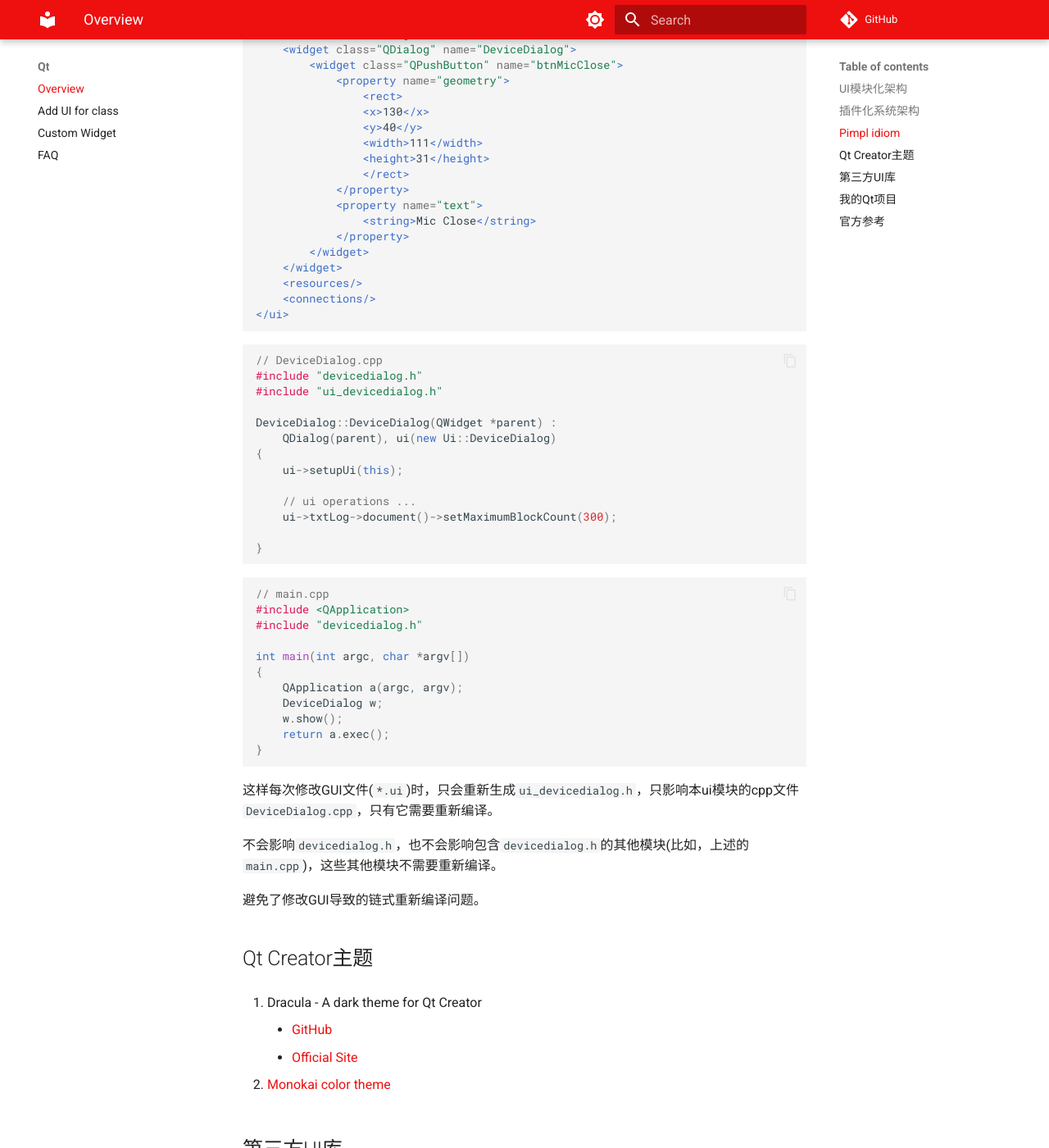
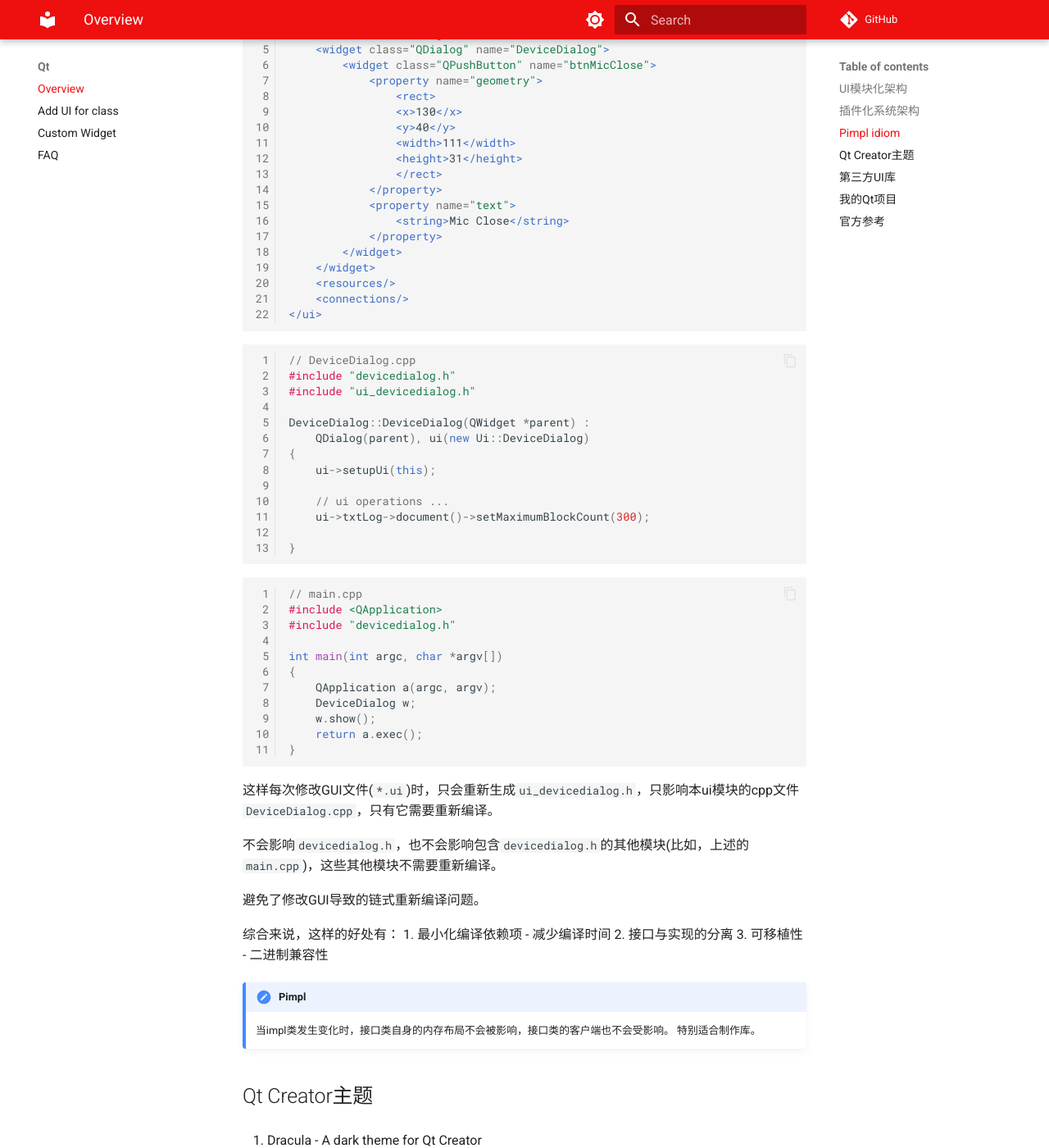
Before and after one commit to icecoobe/notes, an MkDocs documentation site: the page built from docs/Qt/00.overview.md, in a window 1280 px wide and 1400 px high, scrolled down 1578 px. Shown: the whole window at 82% size. Built offline with MkDocs 1.6.1 and Material for MkDocs 9.7.7, drawn with Linux system fonts in a browser that asks for light colours; comment, search, counter and statistics services are not loaded; some of the changed text lies outside the part shown.

Commit message:
update code highlight

```diff
--- a/docs/Qt/00.overview.md
+++ b/docs/Qt/00.overview.md
@@ -110,6 +110,16 @@ int main(int argc, char *argv[])
 
 避免了修改GUI导致的链式重新编译问题。
 
+综合来说，这样的好处有：
+1. 最小化编译依赖项 - 减少编译时间
+2. 接口与实现的分离
+3. 可移植性 - 二进制兼容性
+
+!!! Pimpl
+
+    当impl类发生变化时，接口类自身的内存布局不会被影响，接口类的客户端也不会受影响。
+    特别适合制作库。
+
 ## Qt Creator主题
 
 1. Dracula - A dark theme for Qt Creator
--- a/mkdocs.yml
+++ b/mkdocs.yml
@@ -90,6 +90,7 @@ markdown_extensions:
           class: mermaid
   - pymdownx.critic
   - pymdownx.highlight:
+      linenums: true
       anchor_linenums: true
   - pymdownx.inlinehilite
   - pymdownx.snippets
```
Also changed, not shown: docs/c-cpp/c.md (+3 -3 lines).
